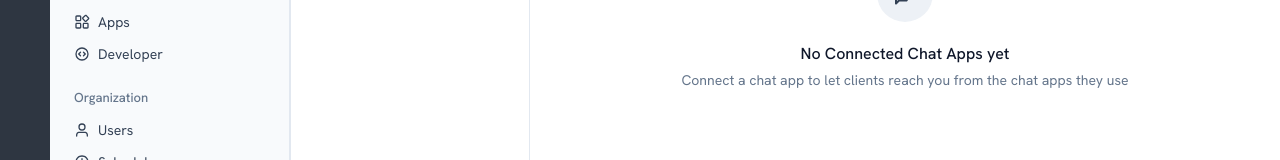
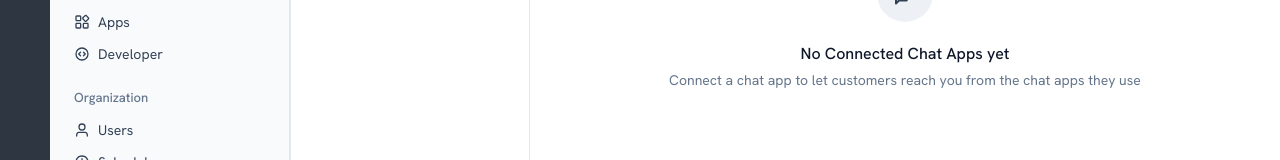
Before and after one commit to Vinay-Hiver/slack-teams-connector, a React (Vite) app: page / in a window 1280 px wide. Shown: the part 403-563 px from the top of the page. Built offline with nearby package versions, Linux system fonts and the light colour scheme.

Commit message:
Empty state: say customers instead of clients

```diff
--- a/src/pages/ConnectedChatApps/ConnectedChatAppsPage.tsx
+++ b/src/pages/ConnectedChatApps/ConnectedChatAppsPage.tsx
@@ -71,7 +71,7 @@ export function ConnectedChatAppsPage({ initialRows = [], initialModalOpen = fal
           </header>
           {rows.length === 0 ? (
             <div className="chat-apps-page__empty">
-              <EmptyState icon={<img src={emptyIcon} width={24} height={24} alt="" />} title="No Connected Chat Apps yet" description="Connect a chat app to let clients reach you from the chat apps they use" />
+              <EmptyState icon={<img src={emptyIcon} width={24} height={24} alt="" />} title="No Connected Chat Apps yet" description="Connect a chat app to let customers reach you from the chat apps they use" />
             </div>
           ) : (
             <div className="chat-apps-page__body">
```
